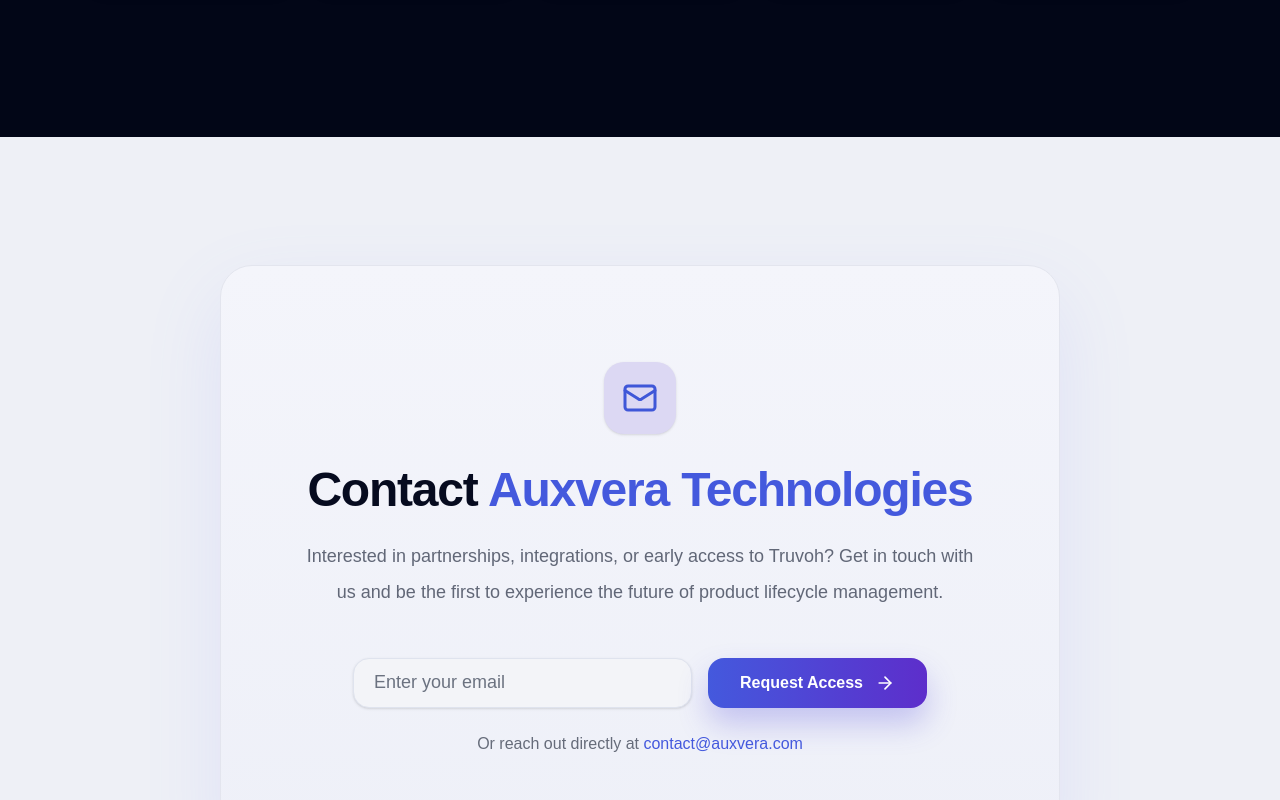
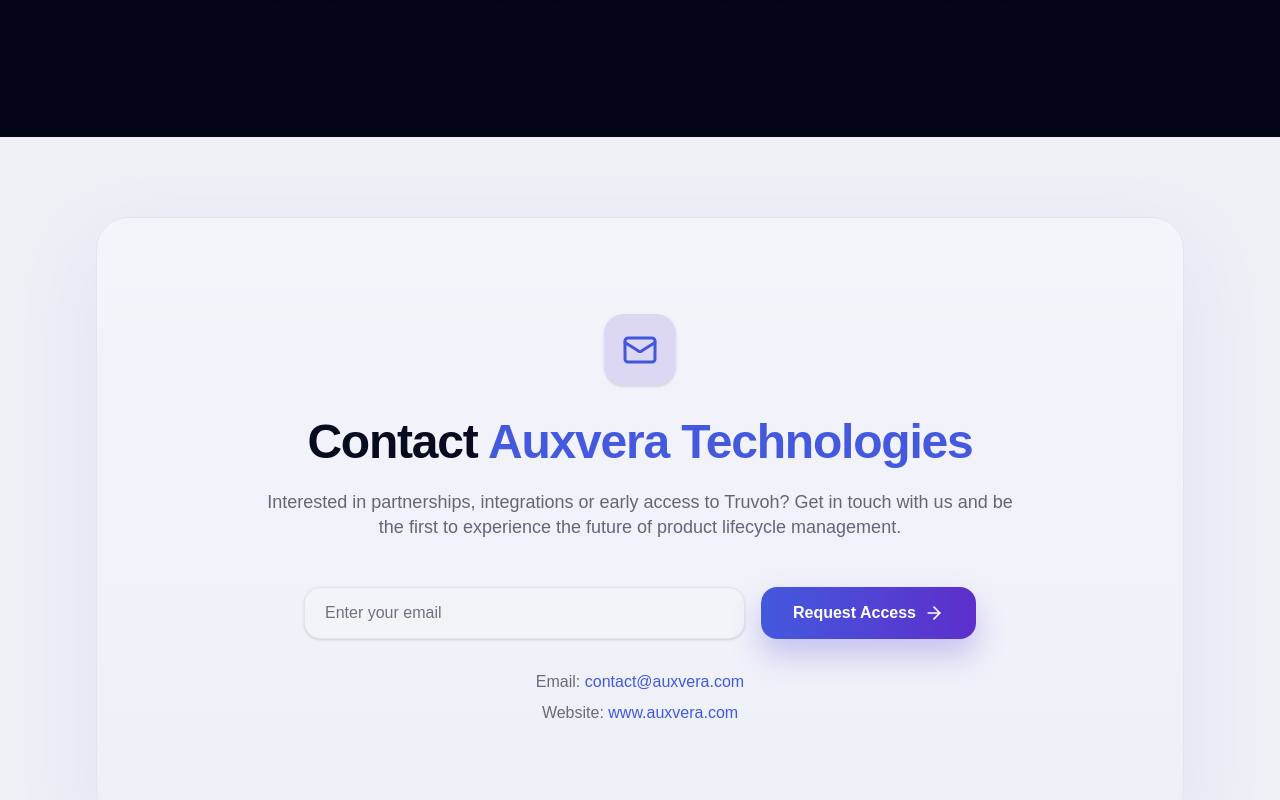
Before and after one commit to srileksh/Auxvera, a Next.js app: page / in a window 1280 px wide. Shown: the part 6620-7420 px from the top of the page. Built offline with nearby package versions, Linux system fonts and the light colour scheme.

Commit message:
create web page

```diff
--- a/src/components/ContactSection.jsx
+++ b/src/components/ContactSection.jsx
@@ -1,59 +1,59 @@
-"use client";
+// // "use client";
 
-import { Mail, ArrowRight } from "lucide-react";
+// // import { Mail, ArrowRight } from "lucide-react";
 
-export default function ContactAuxveraSection() {
-  return (
-    <section className="bg-[#eef0f6] py-32 px-55">
-      <div className="mx-auto  rounded-[32px] border border-[#e3e5ee] bg-[linear-gradient(180deg,#f4f5fb_0%,#eef0f8_100%)] px-6 py-16 shadow-[0_30px_80px_rgba(120,130,255,0.12)] md:px-12 md:py-20 lg:px-20 lg:py-24">
-        <div className="mx-auto max-w-4xl text-center">
-          {/* Icon */}
-          <div className="mx-auto mb-8 flex h-18 w-18 items-center justify-center rounded-[20px] bg-[#dcd8f3] shadow-sm">
-            <Mail className="h-9 w-9 text-[#3f57d8]" strokeWidth={2} />
-          </div>
+// // export default function ContactAuxveraSection() {
+// //   return (
+// //     <section className="bg-[#eef0f6] py-32 px-55">
+// //       <div className="mx-auto  rounded-[32px] border border-[#e3e5ee] bg-[linear-gradient(180deg,#f4f5fb_0%,#eef0f8_100%)] px-6 py-16 shadow-[0_30px_80px_rgba(120,130,255,0.12)] md:px-12 md:py-20 lg:px-20 lg:py-24">
+// //         <div className="mx-auto max-w-4xl text-center">
+// //           {/* Icon */}
+// //           <div className="mx-auto mb-8 flex h-18 w-18 items-center justify-center rounded-[20px] bg-[#dcd8f3] shadow-sm">
+// //             <Mail className="h-9 w-9 text-[#3f57d8]" strokeWidth={2} />
+// //           </div>
 
-          {/* Heading */}
-          <h2 className="text-3xl md:text-4xl xl:text-5xl font-bold tracking-tight text-[#060b1f] ">
-            Contact{" "}
-            <span className="text-[#4459dd]">Auxvera Technologies</span>
-          </h2>
+// //           {/* Heading */}
+// //           <h2 className="text-3xl md:text-4xl xl:text-5xl font-bold tracking-tight text-[#060b1f] ">
+// //             Contact{" "}
+// //             <span className="text-[#4459dd]">Auxvera Technologies</span>
+// //           </h2>
 
-          {/* Description */}
-          <p className="mx-auto mt-6 max-w-3xl text-lg leading-9 text-[#616777] md:text-[18px]">
-            Interested in partnerships, integrations, or early access to
-            Truvoh? Get in touch with us and be the first to experience the
-            future of product lifecycle management.
-          </p>
+// //           {/* Description */}
+// //           <p className="mx-auto mt-6 max-w-3xl text-lg leading-9 text-[#616777] md:text-[18px]">
+// //             Interested in partnerships, integrations, or early access to
+// //             Truvoh? Get in touch with us and be the first to experience the
+// //             future of product lifecycle management.
+// //           </p>
 
-          {/* Form */}
-          <div className="mx-auto mt-12 flex max-w-4xl flex-col items-center gap-4 md:flex-row md:justify-center">
-            <input
-              type="email"
-              placeholder="Enter your email"
-              className="h-[50px] w-2/4 rounded-2xl border border-[#dfe3ee] bg-[#f3f4f8] px-5 text-[18px] text-[#111827] outline-none placeholder:text-[#6b7280] shadow-sm"
-            />
+// //           {/* Form */}
+// //           <div className="mx-auto mt-12 flex max-w-4xl flex-col items-center gap-4 md:flex-row md:justify-center">
+// //             <input
+// //               type="email"
+// //               placeholder="Enter your email"
+// //               className="h-[50px] w-2/4 rounded-2xl border border-[#dfe3ee] bg-[#f3f4f8] px-5 text-[18px] text-[#111827] outline-none placeholder:text-[#6b7280] shadow-sm"
+// //             />
 
-            <button className="h-[50px] flex items-center justify-center gap-3 rounded-2xl bg-[linear-gradient(90deg,#4459dd_0%,#5d2ecb_100%)] px-8 text-[16px] font-semibold text-white shadow-[0_16px_30px_rgba(84,74,220,0.28)] transition hover:scale-[1.02]">
-              <p>Request Access</p>
-              <p><ArrowRight className="h-5 w-5" /></p>
-            </button>
-          </div>
+// //             <button className="h-[50px] flex items-center justify-center gap-3 rounded-2xl bg-[linear-gradient(90deg,#4459dd_0%,#5d2ecb_100%)] px-8 text-[16px] font-semibold text-white shadow-[0_16px_30px_rgba(84,74,220,0.28)] transition hover:scale-[1.02]">
+// //               <p>Request Access</p>
+// //               <p><ArrowRight className="h-5 w-5" /></p>
+// //             </button>
+// //           </div>
 
-          {/* Footer text */}
-          <p className="mt-6 text-[16px] text-[#666c7a]">
-            Or reach out directly at{" "}
-            <a
-              href="mailto:contact@auxvera.com"
-              className="font-medium text-[#4459dd] hover:underline"
-            >
-              contact@auxvera.com
-            </a>
-          </p>
-        </div>
-      </div>
-    </section>
-  );
-}
+// //           {/* Footer text */}
+// //           <p className="mt-6 text-[16px] text-[#666c7a]">
+// //             Or reach out directly at{" "}
+// //             <a
+// //               href="mailto:contact@auxvera.com"
+// //               className="font-medium text-[#4459dd] hover:underline"
+// //             >
+// //               contact@auxvera.com
+// //             </a>
+// //           </p>
+// //         </div>
+// //       </div>
+// //     </section>
+// //   );
+// // }
 
 
 // "use client";
@@ -126,3 +126,73 @@
 //     </section>
 //   );
 // }
+
+"use client";
+
+import { Mail, ArrowRight } from "lucide-react";
+
+export default function ContactAuxveraSection() {
+  return (
+    <section className="bg-[#eef0f6] px-4 py-16 sm:px-6 sm:py-20 md:px-10 lg:px-16 xl:px-24">
+      <div className="mx-auto max-w-7xl rounded-[24px] border border-[#e3e5ee] bg-[linear-gradient(180deg,#f4f5fb_0%,#eef0f8_100%)] px-4 py-12 shadow-[0_30px_80px_rgba(120,130,255,0.12)] sm:rounded-[28px] sm:px-6 sm:py-14 md:px-10 md:py-16 lg:rounded-[32px] lg:px-16 lg:py-20 xl:px-20 xl:py-24">
+        <div className="mx-auto max-w-4xl text-center">
+          {/* Icon */}
+          <div className="mx-auto mb-6 flex h-14 w-14 items-center justify-center rounded-[16px] bg-[#dcd8f3] shadow-sm sm:mb-8 sm:h-16 sm:w-16 sm:rounded-[20px] md:h-[72px] md:w-[72px]">
+            <Mail className="h-7 w-7 text-[#3f57d8] sm:h-8 sm:w-8 md:h-9 md:w-9" strokeWidth={2} />
+          </div>
+
+          {/* Heading */}
+          <h2 className="text-2xl font-bold tracking-tight text-[#060b1f] sm:text-3xl md:text-4xl xl:text-5xl">
+            Contact <span className="text-[#4459dd]">Auxvera Technologies</span>
+          </h2>
+
+          {/* Description */}
+          <p className="mx-auto mt-4 max-w-3xl text-sm leading-6 text-[#616777] sm:mt-5 sm:text-base sm:leading-7 md:mt-6 md:text-lg md:leading-snug">
+            Interested in partnerships, integrations or early access to Truvoh?
+            Get in touch with us and be the first to experience the future of
+            product lifecycle management.
+          </p>
+
+          {/* Email Form */}
+          <div className="mx-auto mt-8 flex w-full max-w-2xl flex-col gap-3 sm:mt-10 sm:gap-4 md:mt-12 md:flex-row md:items-center md:justify-center">
+            <input
+              type="email"
+              placeholder="Enter your email"
+              className="h-[50px] w-full rounded-2xl border border-[#dfe3ee] bg-[#f3f4f8] px-4 text-[15px] text-[#111827] outline-none placeholder:text-[#6b7280] shadow-sm sm:px-5 sm:text-[16px] md:h-[52px] md:flex-1"
+            />
+
+            <button className="flex h-[50px] w-full items-center justify-center gap-2 rounded-2xl bg-[linear-gradient(90deg,#4459dd_0%,#5d2ecb_100%)] px-6 text-[15px] font-semibold text-white shadow-[0_16px_30px_rgba(84,74,220,0.28)] transition hover:scale-[1.02] sm:text-[16px] md:h-[52px] md:w-auto md:px-8">
+              <span>Request Access</span>
+              <ArrowRight className="h-5 w-5" />
+            </button>
+          </div>
+
+          {/* Contact Info */}
+          <div className="mt-6 space-y-2 text-sm text-[#666c7a] sm:mt-8 sm:text-[16px]">
+            <p className="break-words">
+              Email:{" "}
+              <a
+                href="mailto:contact@auxvera.com"
+                className="font-medium text-[#4459dd] hover:underline"
+              >
+                contact@auxvera.com
+              </a>
+            </p>
+
+            <p className="break-words">
+              Website:{" "}
+              <a
+                href="https://www.auxvera.com"
+                target="_blank"
+                rel="noopener noreferrer"
+                className="font-medium text-[#4459dd] hover:underline"
+              >
+                www.auxvera.com
+              </a>
+            </p>
+          </div>
+        </div>
+      </div>
+    </section>
+  );
+}
```
